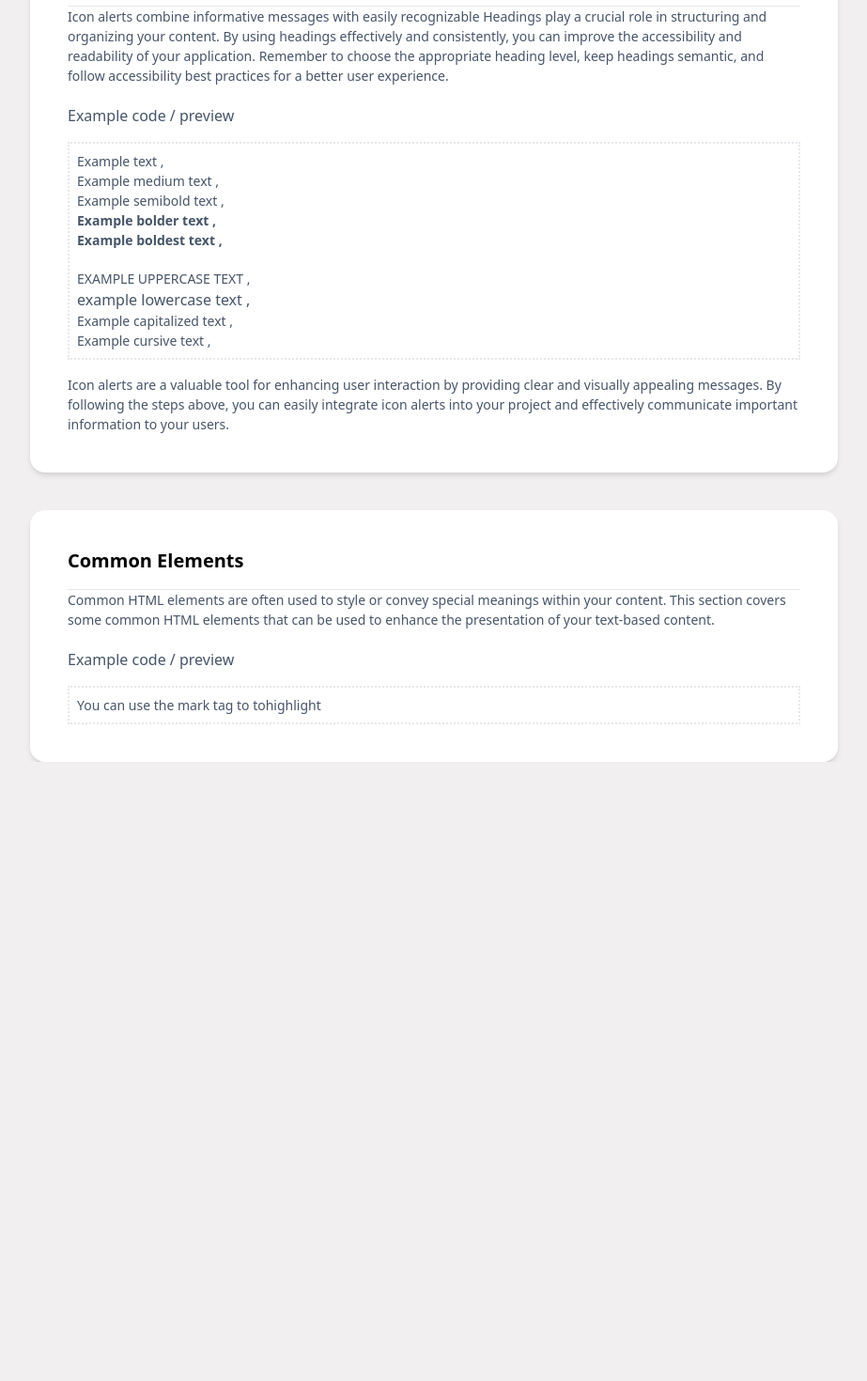
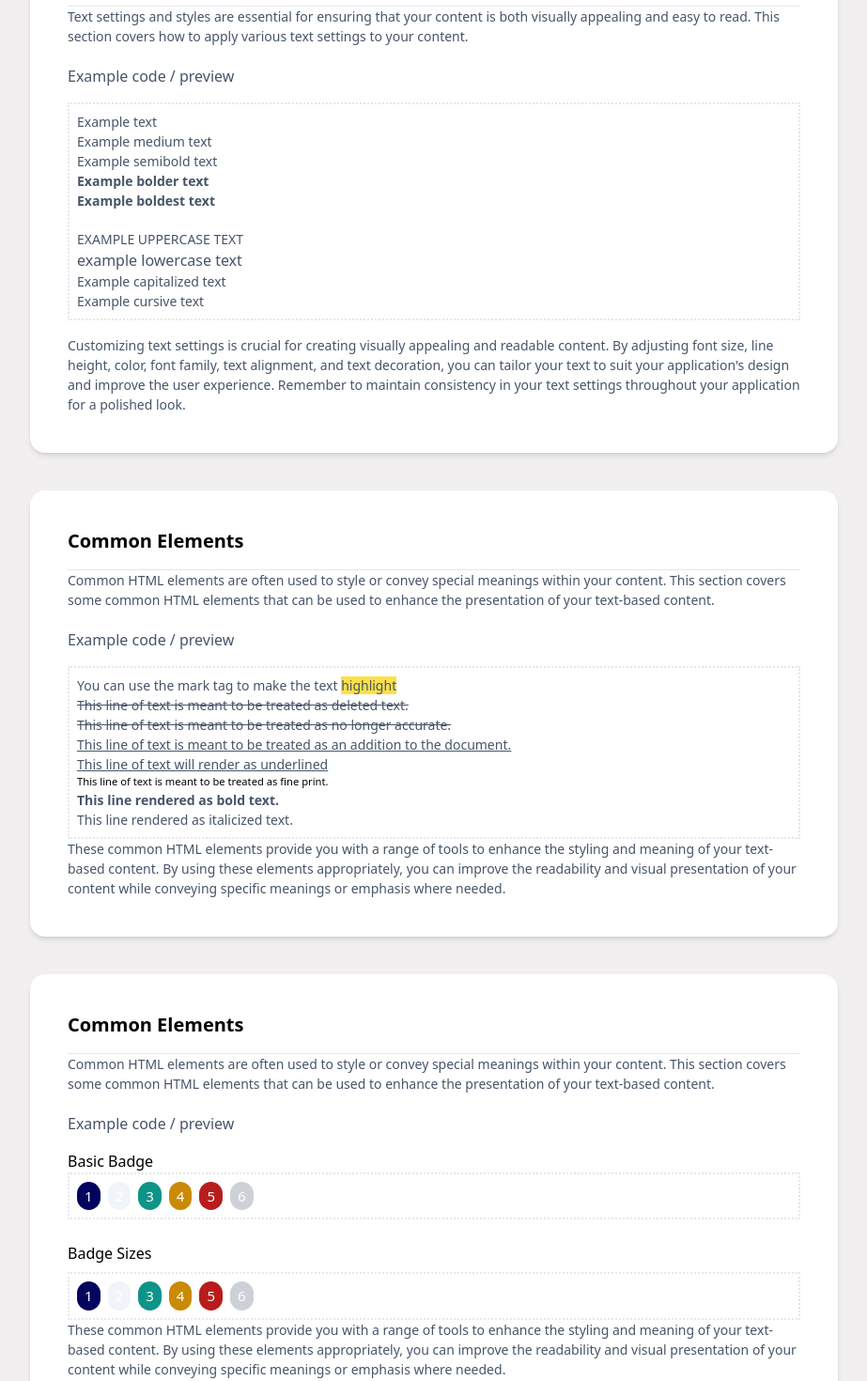
Before and after one commit to cabdikariim242/Ts-Setup, a Vue app: page /typograph in a window 1280 px wide. Shown: the part 1060-2530 px from the top of the page at 94% size, without its empty margins (288-1211 px from the left). Before the commit the page ends 1871 px from the top, so only its background shows below. Built offline with nearby package versions, Linux system fonts and the light colour scheme.

Commit message:
second commit

```diff
--- a/src/components/Typography.vue
+++ b/src/components/Typography.vue
@@ -1,7 +1,8 @@
 <template>
     <div :class="CustomClass">
        <h1  :class="CustomClass">{{ msg }}
-        <span>{{ span }}</span>
+        <span :class="spanclass">{{ span }}</span>
+
        </h1>
 
 
@@ -13,16 +14,32 @@ export default{
     props:{
         CustomClass:{
             type:String,
-            default:','
+            default:''
         },
+
+         spanclass:{
+            type:String,
+            default:''
+        },
+
         msg:{
             type: String,
-            default:','
+            default:''
 
         },
         span:{
             type: String,
-            default:','
+            default:''
+
+        },
+         span1:{
+            type: String,
+            default:''
+
+        },
+         msg1:{
+            type: String,
+            default:''
 
         },
 
--- /dev/null
+++ b/src/components/spans.vue
@@ -0,0 +1,33 @@
+<template>
+    <div :class="spanclass1">
+        <span :class="spanclass1">{{ spans }}</span>
+
+    </div>
+</template>
+
+<script lang="ts">
+export default{
+    props:{
+
+         spanclass1:{
+            type:String,
+            default:''
+        },
+
+        msg1:{
+            type: String,
+            default:''
+
+        },
+        spans:{
+            type: String,
+            default:''
+
+        },
+
+
+
+    }
+}
+
+</script>
--- a/src/views/Typography.vue
+++ b/src/views/Typography.vue
@@ -44,11 +44,8 @@
             <hr />
             <div class="inline-block w-full">
                 <p class="text-[#475569] text-[14px] dark:text-white">
-                    Icon alerts combine informative messages with easily recognizable
-                    Headings play a crucial role in structuring and organizing your content. By using headings
-                    effectively and consistently, you can improve the accessibility and readability of your application.
-                    Remember to choose the appropriate heading level, keep headings semantic, and follow accessibility
-                    best practices for a better user experience. </p>
+                    Text settings and styles are essential for ensuring that your content is both visually appealing and
+                    easy to read. This section covers how to apply various text settings to your content.</p>
 
                 <p class="mt-5 text-[#475569] mb-4 dark:text-white">Example code / preview</p>
 
@@ -61,17 +58,20 @@
 
 
 
-                    <Typography CustomClass="text-[14px]   mt-5 uppercase font-[400] text-[#475569]" msg="Example uppercase text" />
-                    <Typography CustomClass="text-[16px]  lowercase  font-[400] text-[#475569]" msg="Example lowercase text" />
-                    <Typography CustomClass="text-[14px] font-[500] capitalized text-[#475569]" msg="Example capitalized text" />
+                    <Typography CustomClass="text-[14px]   mt-5 uppercase font-[400] text-[#475569]"
+                        msg="Example uppercase text" />
+                    <Typography CustomClass="text-[16px]  lowercase  font-[400] text-[#475569]"
+                        msg="Example lowercase text" />
+                    <Typography CustomClass="text-[14px] font-[500] capitalized text-[#475569]"
+                        msg="Example capitalized text" />
                     <Typography CustomClass="text-[14px] font-[500] text-[#475569]" msg="Example cursive text" />
                 </div>
 
                 <p class="mt-4 text-[#475569] text-[14px] dark:text-white">
-                    Icon alerts are a valuable tool for enhancing user interaction by
-                    providing clear and visually appealing messages. By following the
-                    steps above, you can easily integrate icon alerts into your project
-                    and effectively communicate important information to your users.
+                    Customizing text settings is crucial for creating visually appealing and readable content. By
+                    adjusting font size, line height, color, font family, text alignment, and text decoration, you can
+                    tailor your text to suit your application's design and improve the user experience. Remember to
+                    maintain consistency in your text settings throughout your application for a polished look.
                 </p>
             </div>
         </BaseCard>
@@ -81,27 +81,127 @@
             <hr />
             <div class="inline-block w-full">
                 <p class="text-[#475569] text-[14px] dark:text-white">
-                  Common HTML elements are often used to style or convey special meanings within your content. This section covers some common HTML elements that can be used to enhance the presentation of your text-based content.
-                    </p>
+                    Common HTML elements are often used to style or convey special meanings within your content. This
+                    section covers some common HTML elements that can be used to enhance the presentation of your
+                    text-based content.
+                </p>
 
-                 <p class="mt-5 text-[#475569] mb-4 dark:text-white">Example code / preview</p>
+                <p class="mt-5 text-[#475569] mb-4 dark:text-white">Example code / preview</p>
 
-                 <div class="border-2 px-2 border-dotted py-2">
-                    <Typography CustomClass="text-[14px] font-[500] text-[#475569]" msg="You can use the mark tag to" span="tohighlight" />
-                 </div>
+                <div class="border-2 px-2 border-dotted py-2">
+                    <Typography CustomClass="text-[14px] font-[500] text-[#475569]"
+                        msg="You can use the mark tag to make the text" span="highlight" spanclass="bg-yellow-300" />
+                    <Typography CustomClass="text-[14px] font-[400] line-through text-[#475569]"
+                        msg="This line of text is meant to be treated as deleted text." />
+                    <Typography CustomClass="text-[14px] font-[400] line-through text-[#475569]"
+                        msg="This line of text is meant to be treated as no longer accurate." />
+                    <Typography CustomClass="text-[14px] font-[400] underline text-[#475569]"
+                        msg="This line of text is meant to be treated as an addition to the document." />
+                    <Typography CustomClass="text-[14px] font-[400] underline text-[#475569]"
+                        msg="This line of text will render as underlined" />
+                    <Typography CustomClass="text-[11.2px] font-[400] -[#475569]"
+                        msg="This line of text is meant to be treated as fine print." />
+                    <Typography CustomClass="text-[14px] font-[700] text-[#475569]"
+                        msg="This line rendered as bold text." />
+                    <Typography CustomClass="text-[14px] font-[500] text-[#475569]"
+                        msg="This line rendered as italicized text." />
+
+
 
 
                 </div>
-                </BaseCard>
+                <p class="text-[#475569] text-[14px] dark:text-white">These common HTML elements provide you with a
+                    range of tools to enhance the styling and meaning of your text-based content. By using these
+                    elements appropriately, you can improve the readability and visual presentation of your content
+                    while conveying specific meanings or emphasis where needed.</p>
+
+
+
+
+
+            </div>
+        </BaseCard>
+
+        <BaseCard>
+            <h1 class="font-bold text-xl mb-4">Common Elements</h1>
+            <hr />
+            <div class="inline-block w-full">
+                <p class="text-[#475569] text-[14px] dark:text-white">
+                    Common HTML elements are often used to style or convey special meanings within your content. This
+                    section covers some common HTML elements that can be used to enhance the presentation of your
+                    text-based content.
+                </p>
+
+                <p class="mt-5 text-[#475569] mb-4 dark:text-white">Example code / preview</p>
+                  <h1 class="font-medium">Basic Badge</h1>
+
+                <div class="border-2 px-2 border-dotted py-2 flex flex-row gap-2">
+
+
+
+                    <spans spans="1" spanclass1="bg-[#03045e] p-1  text-[15px] text-white rounded-full  text-center " />
+                    <spans spans="2" spanclass1="bg-[#f1f4f8] p-1  text-[15px] text-white rounded-full  text-center text-slate-600 dark:border-darkmode-100/40 dark:text-slate-300" />
+                    <spans spans="3" spanclass1="bg-[#0d9488] p-1  text-[15px] text-white rounded-full  text-center" />
+                    <spans spans="4" spanclass1="bg-[#ca8a04] p-1  text-[15px] text-white rounded-full  text-center" />
+                    <spans spans="5" spanclass1="bg-[#b91c1c] p-1  text-[15px] text-white rounded-full  text-center" />
+                    <spans spans="6" spanclass1="bg-[#cdd1d7] p-1  text-[15px] text-white rounded-full  text-center text-slate-600 dark:border-darkmode-100/40 dark:text-slate-300" />
+
+
+
+
+                </div>
+
+                     <h1 class="mt-6">Badge Sizes</h1>
+
+                    <div class="border-2 px-2 border-dotted py-2 flex flex-row gap-2 mt-2">
+
+
+                    <spans spans="1" spanclass1="bg-[#03045e] p-1  text-[15px] text-white rounded-full  text-center " />
+                    <spans spans="2" spanclass1="bg-[#f1f4f8] p-1  text-[15px] text-white rounded-full  text-center text-slate-600 dark:border-darkmode-100/40 dark:text-slate-300" />
+                    <spans spans="3" spanclass1="bg-[#0d9488] p-1  text-[15px] text-white rounded-full  text-center" />
+                    <spans spans="4" spanclass1="bg-[#ca8a04] p-1  text-[15px] text-white rounded-full  text-center" />
+                    <spans spans="5" spanclass1="bg-[#b91c1c] p-1  text-[15px] text-white rounded-full  text-center" />
+                    <spans spans="6" spanclass1="bg-[#cdd1d7] p-1  text-[15px] text-white rounded-full  text-center text-slate-600 dark:border-darkmode-100/40 dark:text-slate-300" /> <br>
+
+
+
+
+
+
+
+
+
+                </div>
+
+
+
+
+
+
+
+                <p class="text-[#475569] text-[14px] dark:text-white">These common HTML elements provide you with a
+                    range of tools to enhance the styling and meaning of your text-based content. By using these
+                    elements appropriately, you can improve the readability and visual presentation of your content
+                    while conveying specific meanings or emphasis where needed.</p>
+
+
+
+
+
+            </div>
+        </BaseCard>
+
+
     </div>
 
 </template>
 <script lang="ts">
 import Typography from '../components/Typography.vue';
 import BaseCard from '../components/BaseCard.vue';
+import spans from '../components/spans.vue';
 
 export default {
     name: 'typo',
-    components: { Typography, BaseCard }
+    components: { Typography, BaseCard, spans }
 }
 </script>
```
